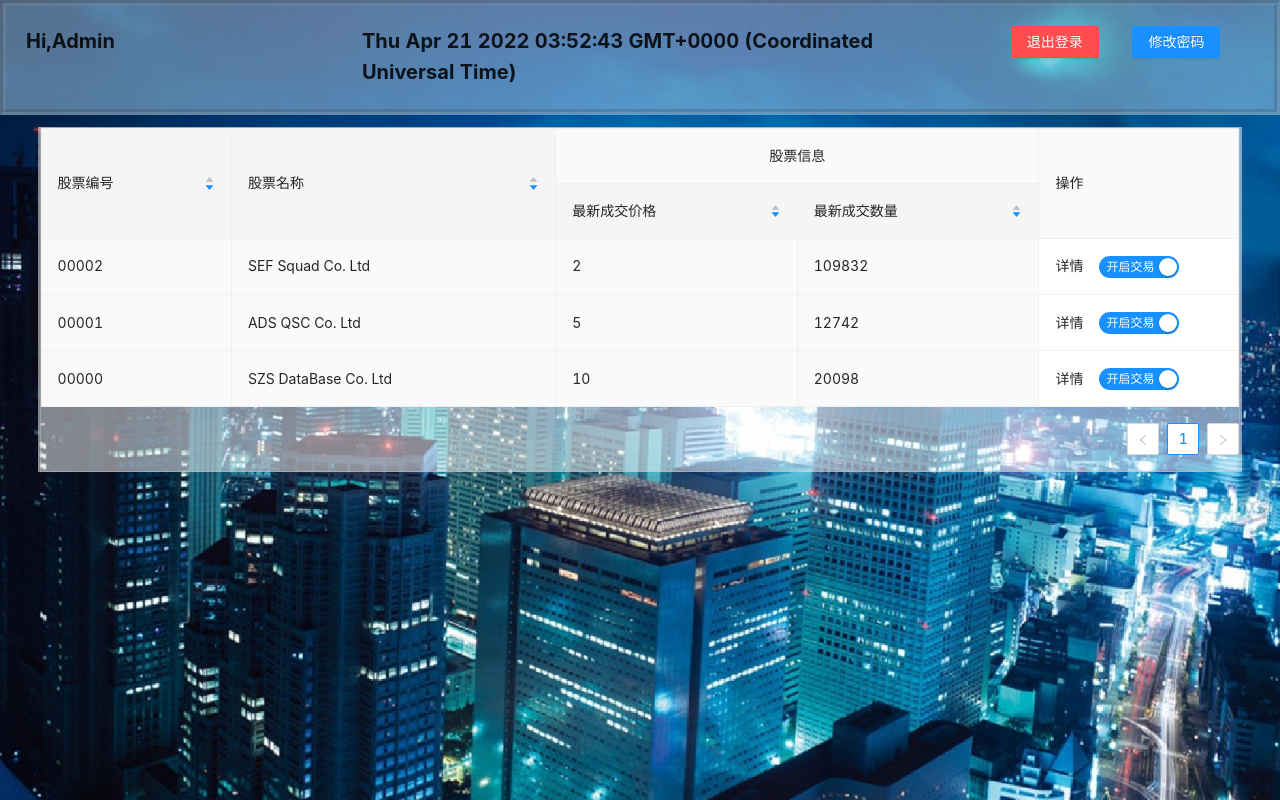
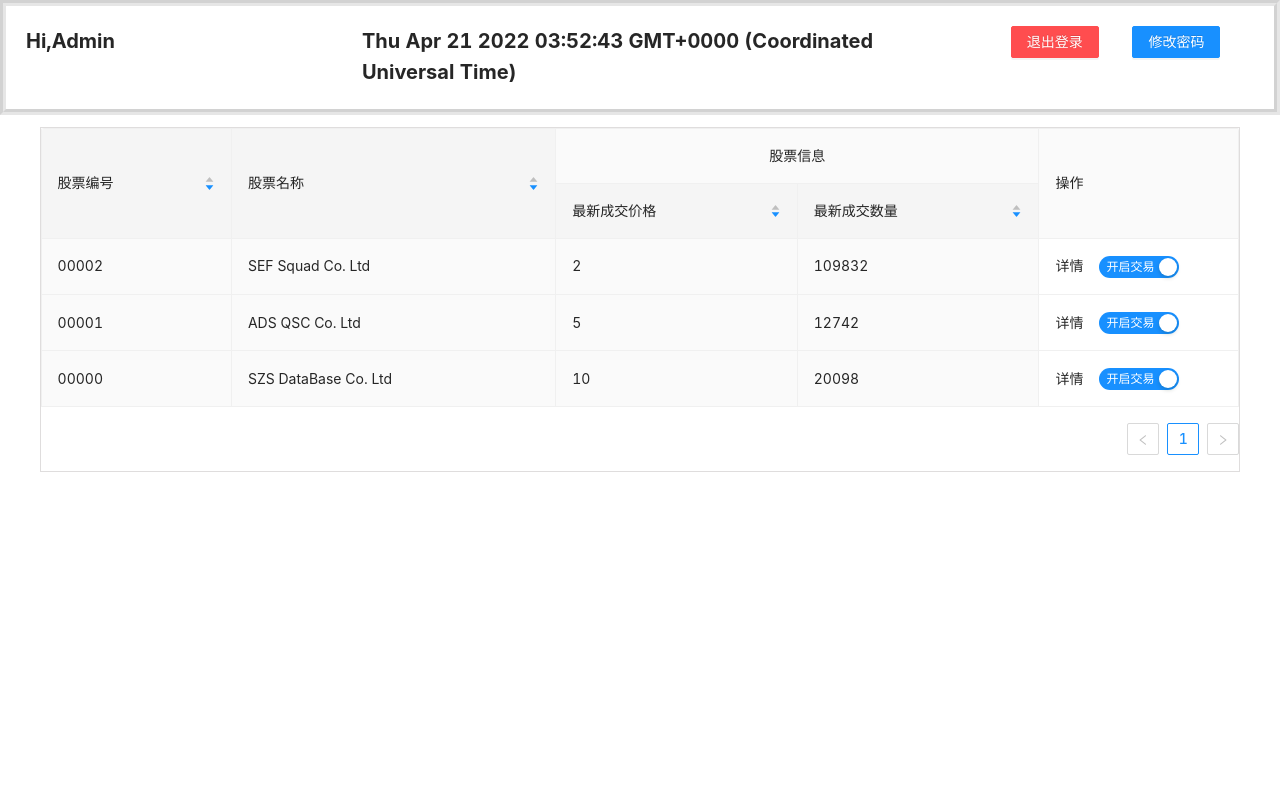
Before and after one commit to chenxw02/stock-trading-system-frontend-2022, a React (Create React App) app: page /admin in a window 1280 px wide. Built offline with nearby package versions, Linux system fonts and the light colour scheme.

Commit message:
update css in AdminPage, now the style is the same

```diff
--- a/src/page/AdminPage/AdminPage.css
+++ b/src/page/AdminPage/AdminPage.css
@@ -18,7 +18,7 @@
     font-size: 20px;
     font-weight: bolder;
     padding: 20px;
-    background-color: rgba(168, 211, 242, 0.5);
+    /* background-color: rgba(168, 211, 242, 0.5); */
     display: flex;
     justify-content:space-between;
 }
@@ -43,7 +43,7 @@
 }
 
 .admin_background{
-    background: url("./admin.jpg") no-repeat center center fixed;
+    /* background: url("./admin.jpg") no-repeat center center fixed; */
     /*兼容浏览器版本*/
     -webkit-background-size: cover;
     -o-background-size: cover;
```
Also changed, not shown: 1 other file (tests, documents, lock files or other folders).
